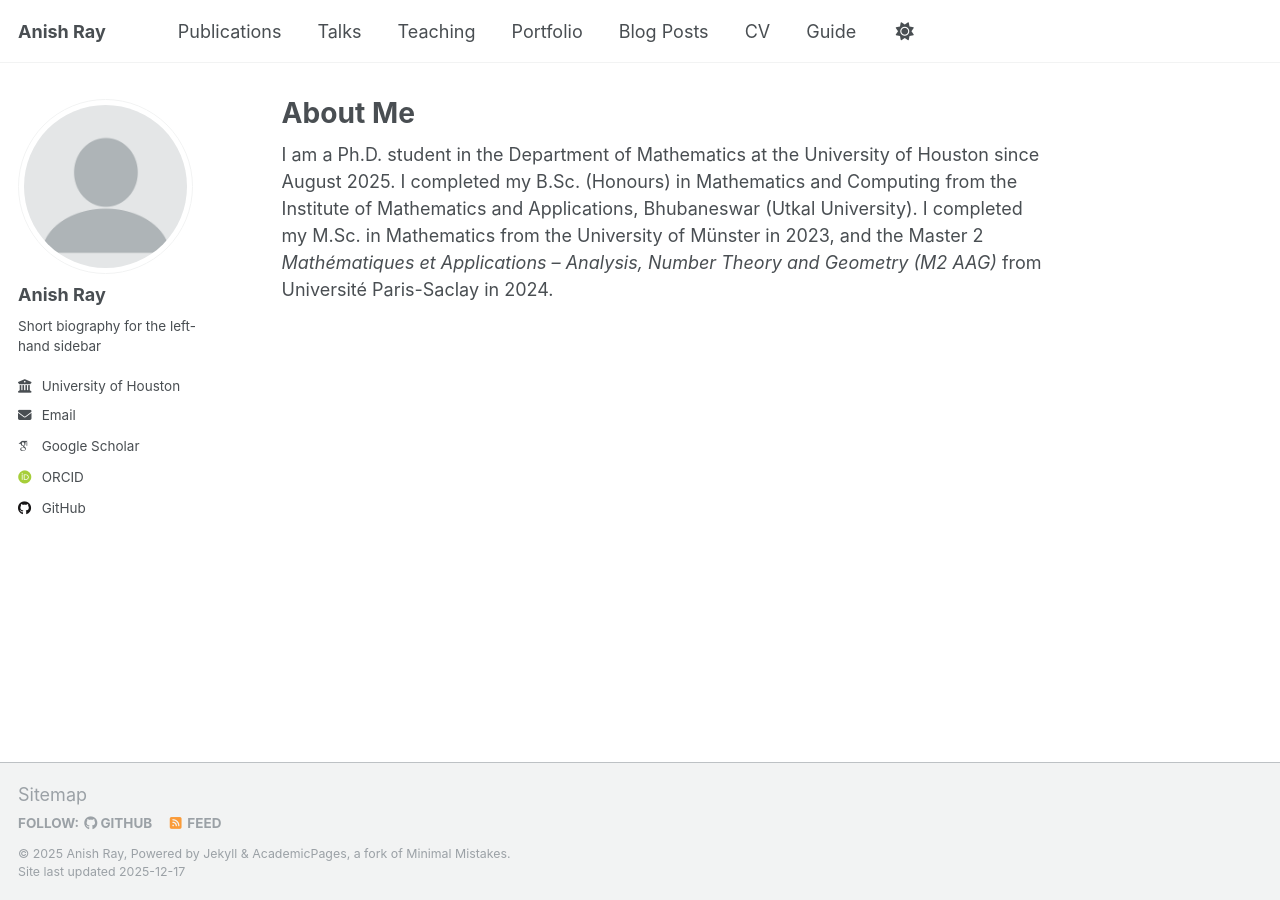
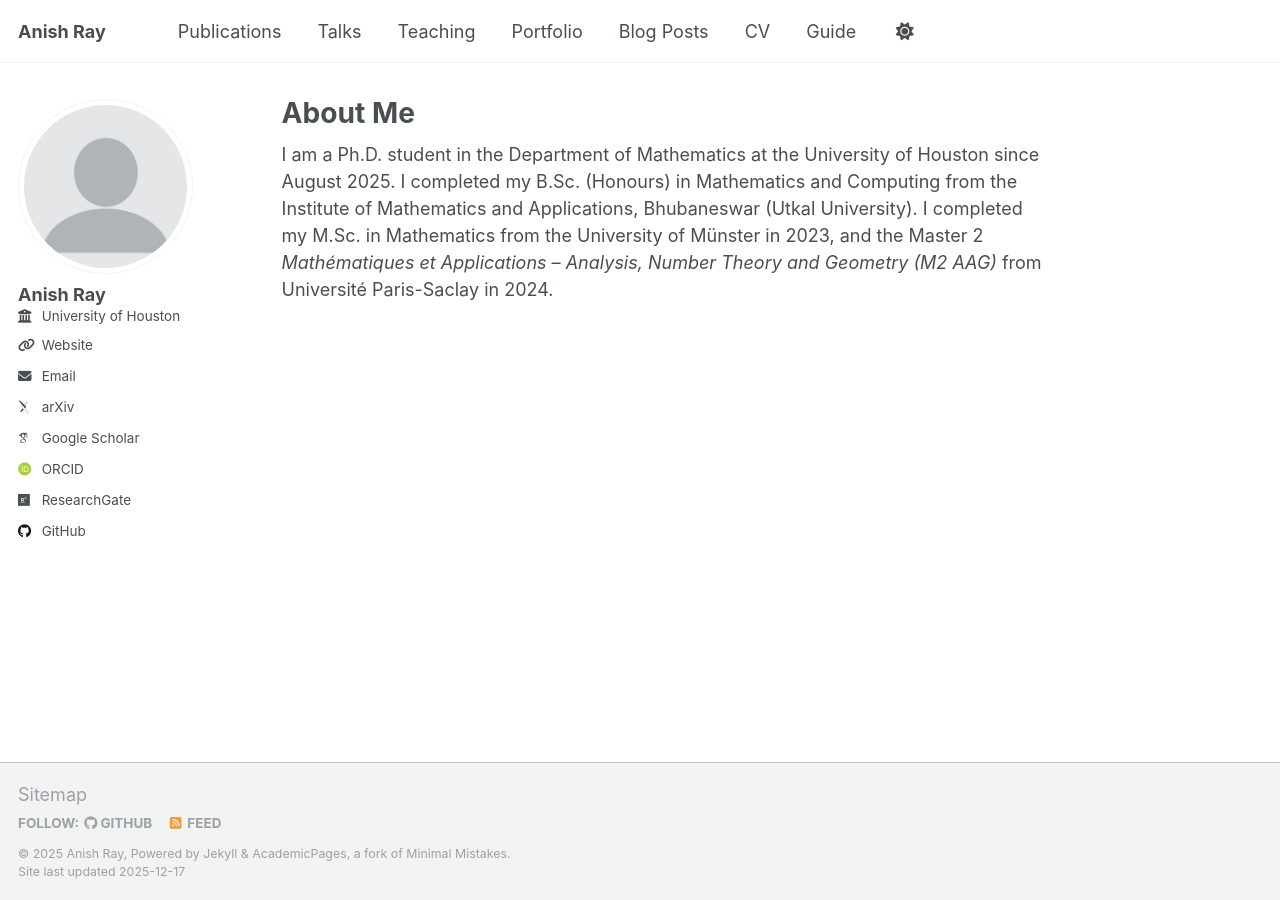
Before and after one commit to anishray49/anishray49.github.io, a Jekyll site: the page built from _pages/about.md, in a window 1280 px wide. Built offline with Jekyll 4.4.1, drawn with Linux system fonts in a browser that asks for light colours; some web fonts are replaced; a script that is not in the unit is left out; part of the change alters nothing that is shown.

Commit message:
Update _config.yml

```diff
--- a/_config.yml
+++ b/_config.yml
@@ -24,19 +24,18 @@ author:
   # Biographic information
   avatar           : "profile.png"
   name             : "Anish Ray"
-  bio              : "Short biography for the left-hand sidebar"
   employer         : "University of Houston"
-  uri              : # URL
+  uri              : "https://math.uh.edu/~aray8"
   email            : "anishray49@gmail.com"
 
   # Academic websites
-  arxiv            : # URL - Update with the correct link to your profile
-  googlescholar    : "https://scholar.google.com/citations?user=PS_CX0AAAAAJ"
-  orcid            : "http://orcid.org/yourorcidurl"
-  researchgate     : # URL
+  arxiv            : "https://arxiv.org/a/ray_a_5.html"
+  googlescholar    : "https://scholar.google.co.in/citations?hl=en&user=8dfjX7gAAAAJ"
+  orcid            : "https://orcid.org/0009-0008-7315-6002"
+  researchgate     : "https://www.researchgate.net/profile/Anish_Ray"
 
   # Repositories and software development
-  github           : "academicpages"
+  github           : "anishray49"
   kaggle           : # Username
   stackoverflow    : # User number or user number and name (i.e., use "1" or "1/jeff-atwood")
 
@@ -235,15 +234,6 @@ defaults:
       author_profile: true
       share: true
       comments: true
-  # _portfolio
-  - scope:
-      path: ""
-      type: portfolio
-    values:
-      layout: single
-      author_profile: true
-      share: true
-      comment: true
   # _talks
   - scope:
       path: ""
```
